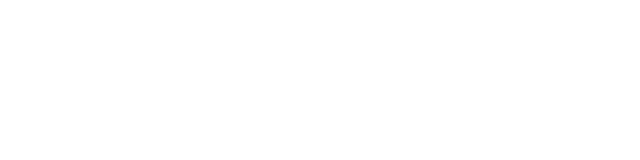
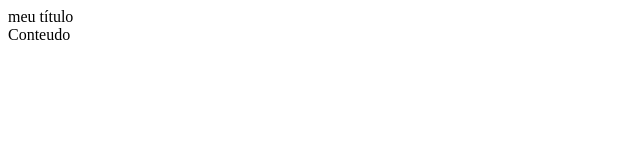
Before and after one commit to mmlodi/react-js-santander-becas, a React (Create React App) app: page / in a window 1280 px wide. Shown: the top 160 px of the page, without its empty margins (0-640 px from the left). Built offline with nearby package versions, Linux system fonts and the light colour scheme.

Commit message:
criando div para titulo e texto

```diff
--- a/src/App.js
+++ /dev/null
@@ -1,9 +0,0 @@
-import React from 'react';
-
-function App() {
-  return (
-    <div className="App">
-    </div>
-  );
-}
-export default App;
--- /dev/null
+++ b/src/components/App.js
@@ -0,0 +1,17 @@
+import React from 'react';
+
+class App extends React.Component{
+
+    render(){
+        return (
+          <div>
+          <p>Meu primeiro parágrafo em React.</p>
+          <p>Meu segundo parágrafo em React.</p>
+            <pre>Cansei de parágrafos...</pre>
+          <p>{ new Date().toLocaleDateString("pt-BR")}</p>
+          </div>
+        );
+    }
+}
+
+export default App;
--- /dev/null
+++ b/src/components/App2.js
@@ -0,0 +1,22 @@
+import React from 'react';
+
+class App2 extends React.Component{
+
+  constructor(props){
+    super(props);
+
+  }
+
+    render(){
+        return (
+          <div className="box">
+            <div id="title"> {this.props.title} </div>
+            <div id="text"> {this.props.children} </div>
+
+          </div>
+
+        );
+    }
+}
+
+export default App2;
--- a/src/index.js
+++ b/src/index.js
@@ -1,11 +1,14 @@
 import React from 'react';
 import ReactDOM from 'react-dom';
-import App from './App';
+import App from './components/App';
+import App2 from './components/App2';
 import reportWebVitals from './reportWebVitals';
 
 ReactDOM.render(
   <React.StrictMode>
-    <App />
+    <App2 title="meu título">
+      Conteudo
+      </App2>
   </React.StrictMode>,
   document.getElementById('root')
 );
```
